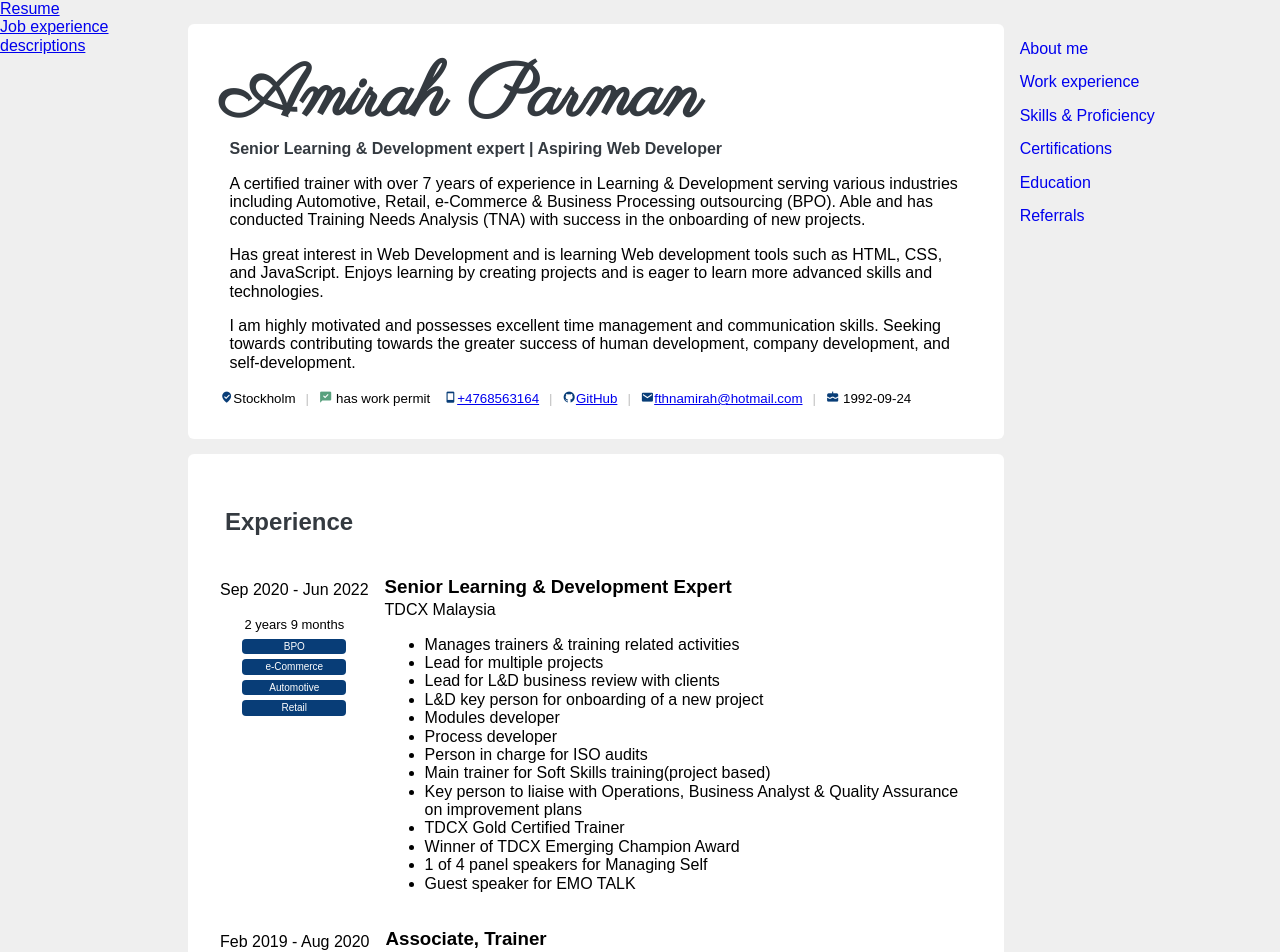
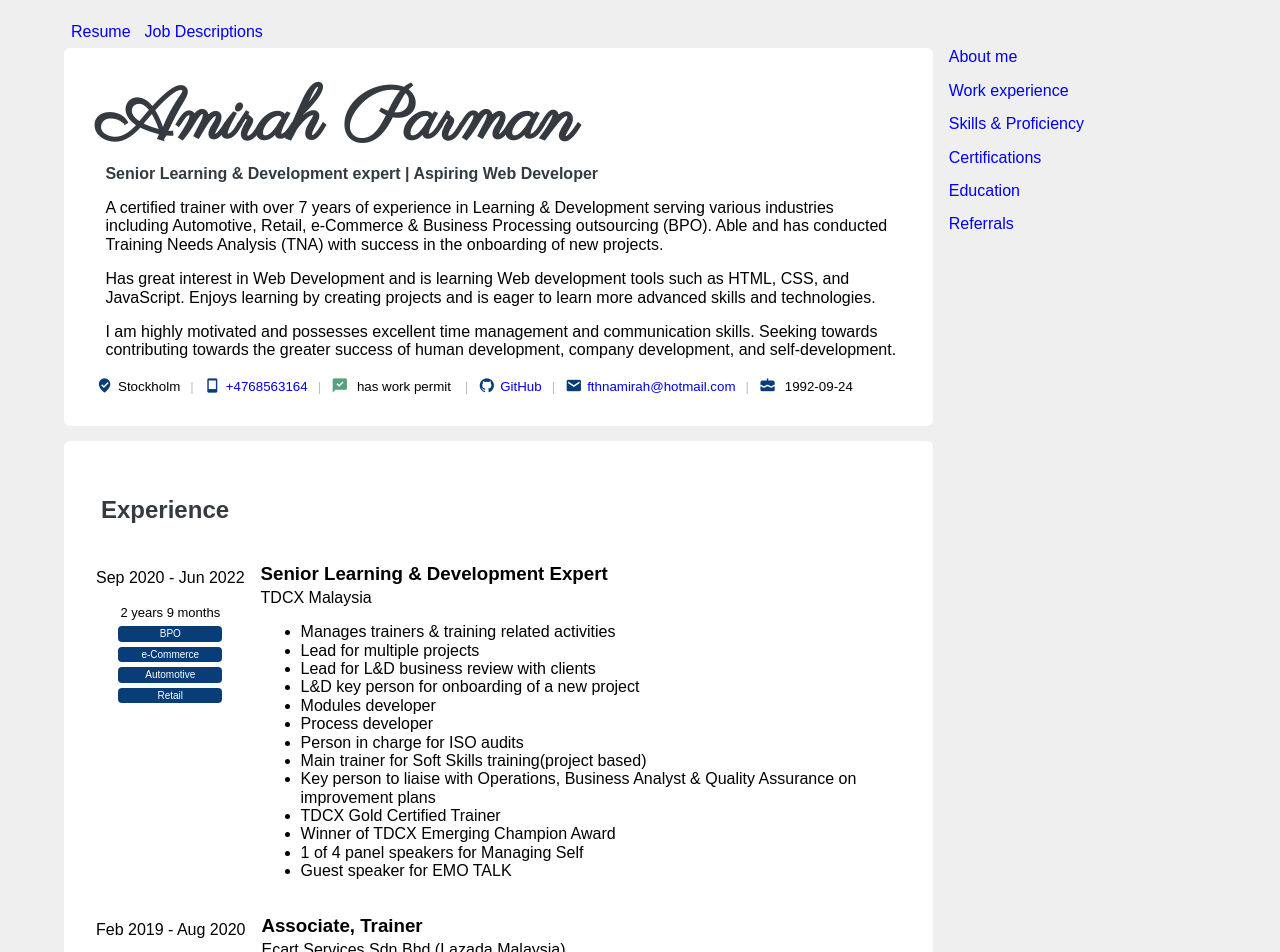
Before and after one commit to AmirahParman/AmirahParman.github.io, an Angular app: page /resume in a window 1280 px wide. Shown: the top 952 px of the page. Built offline with nearby package versions, Linux system fonts and the light colour scheme; a web font is replaced by a local one.

Commit message:
unified CSS class for pages components

```diff
--- a/src/app/app.component.html
+++ b/src/app/app.component.html
@@ -1,4 +1,5 @@
-<app-tabs></app-tabs>
-<div class="container">
+<div class="main-container">
+<div><app-tabs></app-tabs><div>
+<div>
     <router-outlet></router-outlet>
-</div>
+</div></div>
--- a/src/app/app.component.scss
+++ b/src/app/app.component.scss
@@ -1,4 +1,3 @@
-.container {
-    display: flex;
+.main-container{
     width: 90%;
 }
--- a/src/app/components/resume.components/experiences/experiences.component.scss
+++ b/src/app/components/resume.components/experiences/experiences.component.scss
@@ -23,10 +23,6 @@
             }
         }
     }
-}
-
-.section-title{
-    padding:3px 0px 1px 5px;
 }
 
 .elaboration-of-experience-column {
--- a/src/app/components/resume.components/personal-info/personal-info.component.html
+++ b/src/app/components/resume.components/personal-info/personal-info.component.html
@@ -1,10 +1,9 @@
 <div class="information-container">
-    <span><i class='bx bxs-been-here' style='color:#083D77' ></i>{{data.location}}</span><span class="divider">|</span>
-    <span><i class='bx bxs-comment-check' style='color:#59a17e' ></i> {{data.workPermitToShow()}} </span>
-    <span><i class='bx bx-mobile' style='color:#083D77' ></i> <a [href]="'tel:' + data.phoneNumber">{{data.phoneNumber}}</a></span>
-    <span class="divider">|</span>
-    <span><i class='bx bxl-github' style='color:#083d77'  ></i><a href="https://github.com/AmirahParman">GitHub</a></span> <span class="divider">|</span>
-    <span><i class='bx bxs-envelope' style='color:#083D77' ></i><a [href]="'mailto:' + data.emailAddress +'?subject=Hi Amirah, lets connect!'">{{data.emailAddress}}</a>
+    <span><i class='bx bx-fw bxs-been-here' style='color:#083D77'></i>{{data.location}}</span><span class="divider">|</span>
+    <span><i class='bx bx-fw bx-mobile' style='color:#083D77'></i> <a [href]="'tel:' + data.phoneNumber">{{data.phoneNumber}}</a></span><span class="divider">|</span>
+    <span><i class='bx bx-fw bxs-comment-check' style='color:#59a17e'></i> {{data.workPermitToShow()}} </span><span class="divider">|</span>
+    <span><i class='bx bx-fw bxl-github' style='color:#083d77'  ></i><a href="https://github.com/AmirahParman">GitHub</a></span> <span class="divider">|</span>
+    <span><i class='bx bx-fw bxs-envelope' style='color:#083D77' ></i><a [href]="'mailto:' + data.emailAddress +'?subject=Hi Amirah, lets connect!'">{{data.emailAddress}}</a>
     </span>  <span class="divider">|</span>
-    <span><i class='bx bxs-cake' style='color:#083D77'></i> {{data.birthDate | date: 'yyyy-MM-dd'}}</span>
+    <span><i class='bx bx-fw bxs-cake' style='color:#083D77'></i> {{data.birthDate | date: 'yyyy-MM-dd'}}</span>
 </div>
--- a/src/app/components/resume.components/skills/skills.component.html
+++ b/src/app/components/resume.components/skills/skills.component.html
@@ -1,5 +1,5 @@
 <div>
-    <h2 class="header">Skills & Proficiencies</h2>
+    <h2 class="section-title">Skills & Proficiencies</h2>
 </div>
 <div class="skills-list">
     <ul>
--- a/src/app/components/resume.components/skills/skills.component.scss
+++ b/src/app/components/resume.components/skills/skills.component.scss
@@ -1,7 +1,3 @@
-.skills-list{
-    padding-left: 0.5rem;
-    display: flex;
-    }
-
-.header{
-margin-bottom: 0;}
+.header {
+    margin-bottom: 0;
+}
--- a/src/app/tabs/job-experience-description/job-experience-description.component.html
+++ b/src/app/tabs/job-experience-description/job-experience-description.component.html
@@ -1 +1,19 @@
-<h1>this is the page that you should come to when i click that link</h1>
+<div class="container">
+   <div> <div class="header">
+        <h1>Job Experience Description</h1>
+        <p>This page contains more details about my work experience and achievements. Here, I will explain what I did in
+            each of my previous roles, what skills I learned, and what challenges I faced. I will also share some of the
+            projects that I am most proud of and how they contributed to the success of the organizations I worked for.
+            My goal is to give you a better understanding of my qualifications and suitability for the position I am
+            applying for.</p>
+    </div>
+    <div class="content-container">This is my content</div></div>
+<div class="navigation-container">
+    <div class="sticky-navigator">
+        <a href="#TDCX">TDCX</a>
+        <a href="#LZD">Lazada</a>
+        <a href="#STM">Stream</a>
+        <a href="#PTN">Proton</a>
+        <a href="#TYT">Toyota</a>
+    </div>
+</div></div>
--- a/src/app/tabs/resume/resume.component.html
+++ b/src/app/tabs/resume/resume.component.html
@@ -1,12 +1,12 @@
-<div class="resume-container">
-    <div class="content-container">
+<div class="container">
+    <div class="content-resume-container">
         <div class="header">
             <div class="about-me" id="about-me">
                 <app-about-me></app-about-me>
                 <app-personal-info></app-personal-info>
             </div>
         </div>
-        <div class="content-of-resume-container" >
+        <div class="content-container" >
             <div class="left-column">
                 <div class="experience" >
                     <app-experiences></app-experiences>
--- a/src/app/tabs/resume/resume.component.scss
+++ b/src/app/tabs/resume/resume.component.scss
@@ -1,49 +1,7 @@
-div.resume-container {
-    display: flex;
-    width: 90%;
-
-    div.content-container {
-        display: flex;
-        flex-direction: column;
-        margin-top: 1.5em;
-    }
-
-    div.navigation-container {
-        padding: 1rem;
-        margin-top: 1.5em;
-    }
-}
-
-div.sticky-navigator {
-    position: sticky;
-    top: 9px;
-    width: max-content;
-    display: flex;
-    flex-direction: column;
-    row-gap: 15px;
-    a{
-        text-decoration: none;
-    }
-}
-
-
-.header {
-    display: flex;
-    border-radius: 6px;
-    background-color: white;
-    padding: 2em;
-    margin-bottom: 15px;
-}
-
 .personal-info {
     margin-top: 0;
 }
 
-.content-of-resume-container {
-    border-radius: 6px;
-    background-color: white;
-    padding: 2em;
-}
 
 .left-column {
     flex-grow: 1;
--- a/src/app/tabs/tabs.component.html
+++ b/src/app/tabs/tabs.component.html
@@ -1,2 +1,4 @@
-<a routerLink="/resume">Resume</a><br>
-<a routerLink="/job-experience">Job experience descriptions</a>
+<div class="container">
+    <div><div class="tabs"><a class="tabs-title" routerLink="/resume">Resume</a>
+<a class="tabs-title" routerLink="/job-experience">Job Descriptions</a></div>
+</div> </div>
--- a/src/app/tabs/tabs.component.scss
+++ b/src/app/tabs/tabs.component.scss
@@ -0,0 +1,16 @@
+.container {
+    display: flex;
+    flex-direction: row;
+    width: 90%;
+}
+
+.tabs {
+    display: flex;
+    flex-direction: row;
+    margin-top: 1em;
+    .tabs-title {
+        margin: 7px;
+        width: max-content;
+
+    }
+}
--- a/src/styles.scss
+++ b/src/styles.scss
@@ -15,6 +15,58 @@ app-root {
     justify-content: center;
 }
 
+//pages
 h1, h2 {
     color: #343a40;
 }
+
+h2.section-title{
+    padding:3px 0px 1px 5px;
+}
+
+
+a{
+    text-decoration: none;
+
+}
+
+a:hover{
+    text-decoration: underline;
+}
+
+.header {
+    display: flex;
+    border-radius: 6px;
+    background-color: white;
+    padding: 2em;
+    margin-bottom: 15px;
+    flex-direction: column;
+}
+
+
+div.sticky-navigator {
+    position: sticky;
+    top: 9px;
+    width: max-content;
+    min-width: 9.5rem;
+    display: flex;
+    flex-direction: column;
+    row-gap: 15px;
+}
+
+div.navigation-container {
+    padding-left:  1rem;
+
+
+}
+
+div.container {
+    display: flex;
+    width: 90%;
+
+    div.content-container {
+        border-radius: 6px;
+        background-color: white;
+        padding: 2em;
+    }
+}
```
